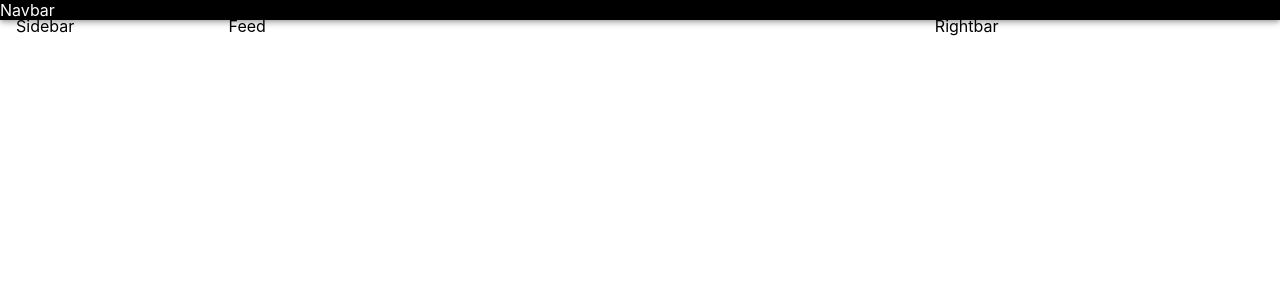
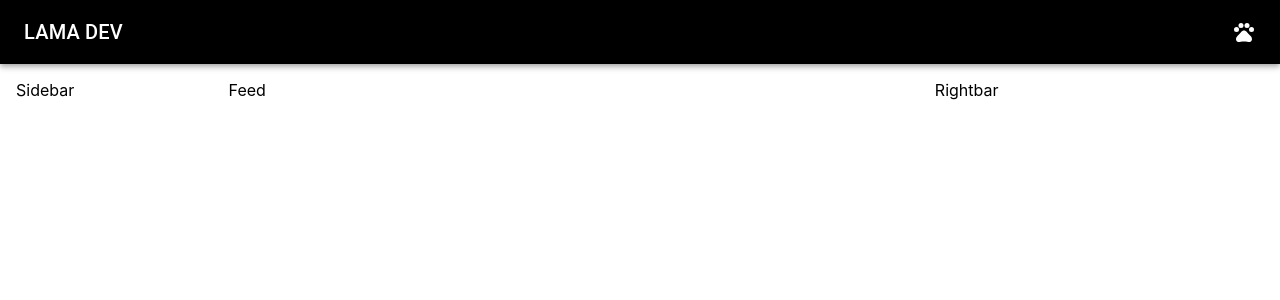
Before and after one commit to rky9/bolg, a React (Create React App) app in the folder app/: page / in a window 1280 px wide. Shown: the top 300 px of the page. Built offline with nearby package versions, Linux system fonts and the light colour scheme; the HTML template or start-up script is replaced by a standard one.

Commit message:
nevbar added

```diff
--- a/app/src/components/Navbar.jsx
+++ b/app/src/components/Navbar.jsx
@@ -1,6 +1,18 @@
-import { AppBar } from "@mui/material";
+import { AppBar, Toolbar, styled, Typography } from "@mui/material";
+import Pets from "@mui/icons-material/Pets";
 import React from "react";
 
+const StyleTdToolbar = styled(Toolbar)({
+  display: "flex",
+  justifyContent: "space-between",
+});
 export const Navbar = () => {
-  return <AppBar>Navbar</AppBar>;
+  return (
+    <AppBar position="sticky">
+      <StyleTdToolbar>
+        <Typography variant="h6">LAMA DEV</Typography>
+        <Pets />
+      </StyleTdToolbar>
+    </AppBar>
+  );
 };
```
